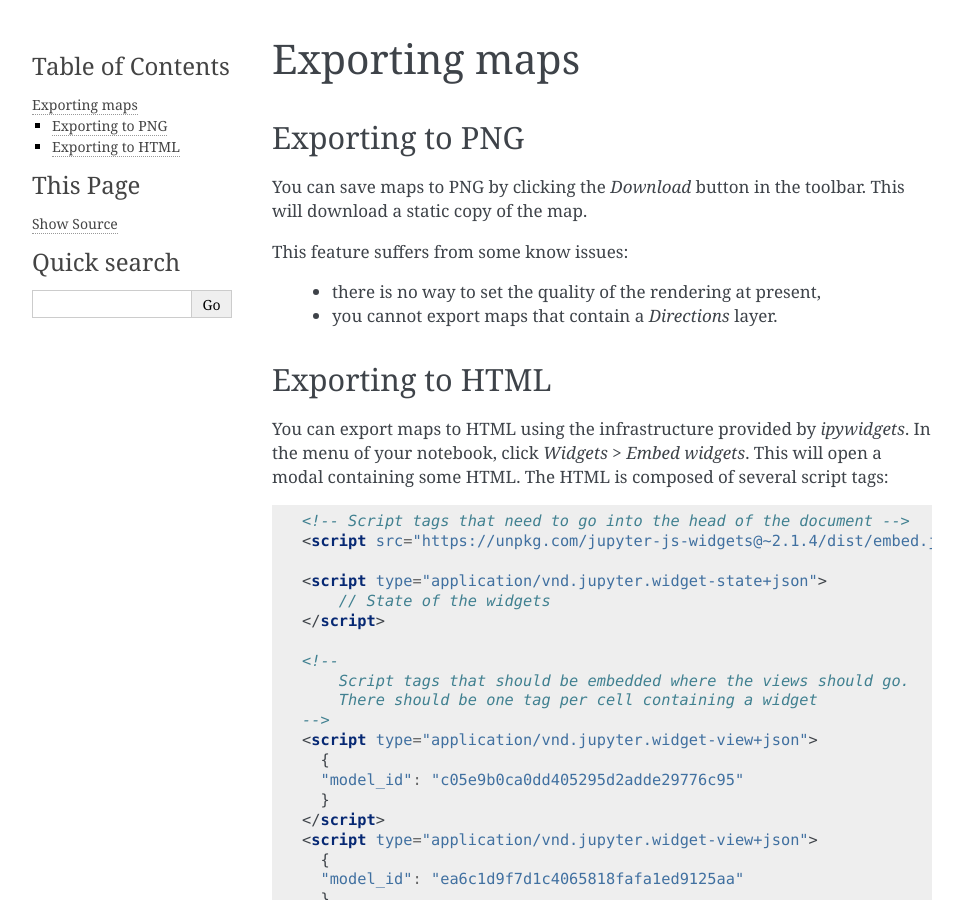
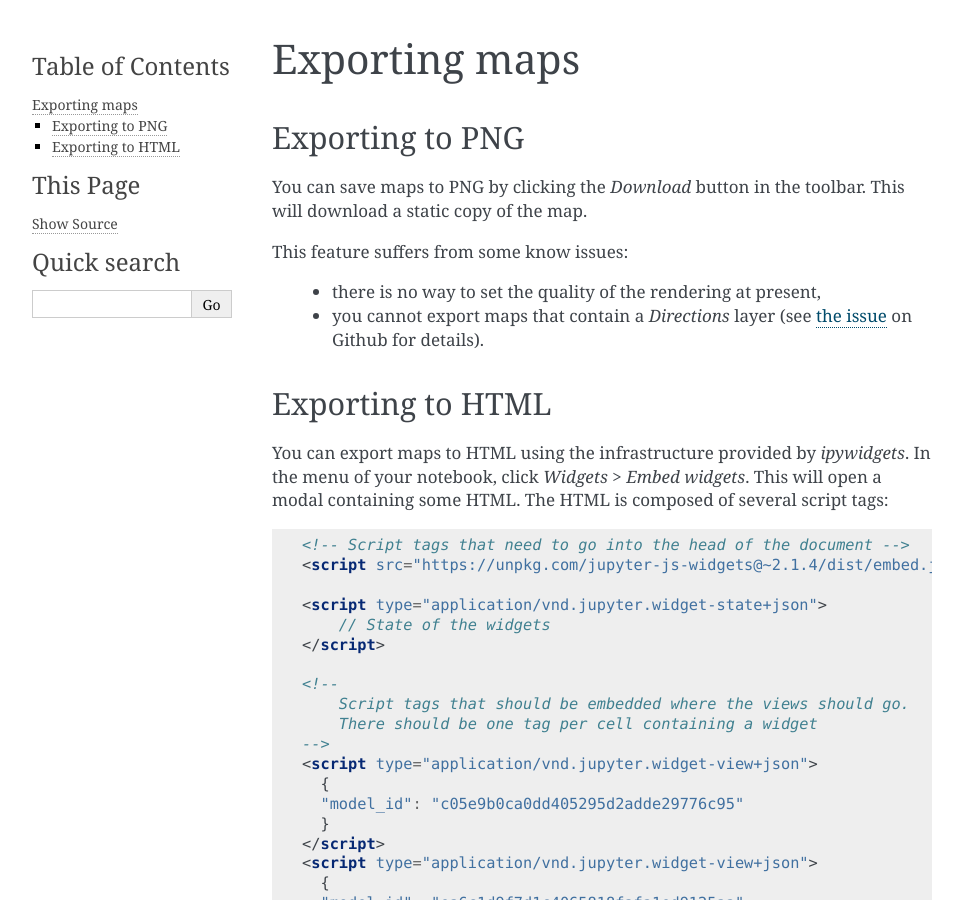
Before and after one commit to pbugnion/gmaps, a Sphinx documentation site: the page built from docs/source/export.rst, in a window 1280 px wide and 900 px high. Shown: the whole window, without its empty margins (148-1111 px from the left). Built offline with Sphinx 7.4.7, drawn with Linux system fonts in a browser that asks for light colours.

Commit message:
Include reference to the GitHub issue in docs.

```diff
--- a/docs/source/export.rst
+++ b/docs/source/export.rst
@@ -11,7 +11,7 @@ This will download a static copy of the map.
 This feature suffers from some know issues:
 
  - there is no way to set the quality of the rendering at present,
- - you cannot export maps that contain a `Directions` layer.
+ - you cannot export maps that contain a `Directions` layer (see `the issue <https://github.com/pbugnion/gmaps/issues/144>`_ on Github for details).
 
 
 Exporting to HTML
```
